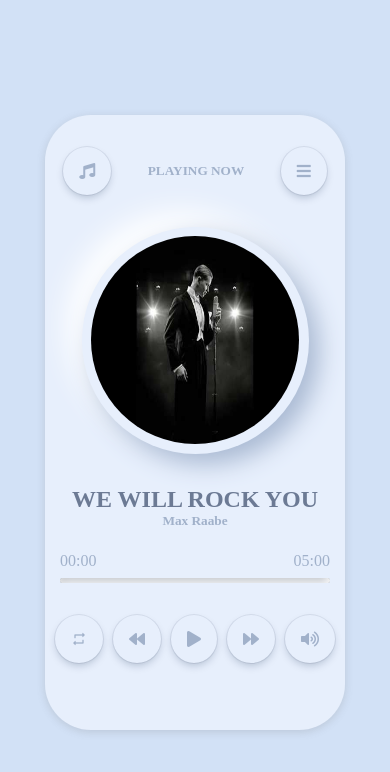
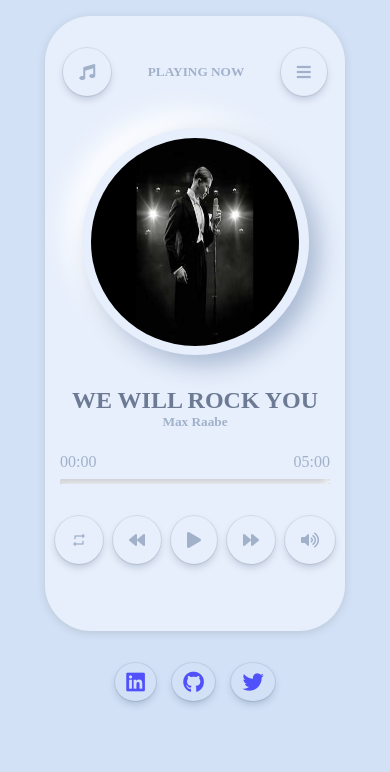
Before and after one commit to singhsduos/Music-Player, a plain HTML site: page index.html in a window 390 px wide. Drawn offline with Linux system fonts and the light colour scheme; a web font is replaced by a local one.

Commit message:
footer-added

```diff
--- a/index.html
+++ b/index.html
@@ -84,6 +84,18 @@
         </main>
 
     </div>
+        <!-- Footer -->
+        <footer>
+            <a href="https://www.linkedin.com/in/neeleshsng/" target="_blank" rel="noopener noreferrer">
+                <i class="fab fa-linkedin fa-lg"></i>
+            </a>
+            <a href="https://github.com/singhsduos/Music-Player" target="_blank" rel="noopener noreferrer">
+                <i class="fab fa-github fa-lg"></i>
+            </a>
+            <a href="https://twitter.com/singhs_duos" target="_blank" rel="noopener noreferrer">
+                <i class="fab fa-twitter fa-lg"></i>
+            </a>
+        </footer>
 
     <script src="songsList.js"></script>
     <script src="app.js"></script>
--- a/style.css
+++ b/style.css
@@ -34,7 +34,7 @@ body {
   display: flex;
   justify-content: center;
   align-items: center;
-  flex-direction: column;
+  flex-direction: row;
   color: var(--light-fontColor);
   font-family: "Zen Old Mincho", serif;
 }
@@ -299,6 +299,52 @@ i {
   display: none;
 }
 
+/* FOOTER */
+footer a {
+  text-decoration: none;
+  margin: 0.5rem;
+}
+
+footer i {
+  color: rgb(81, 81, 252);
+  padding: 0.7rem;
+}
+
+footer i:hover {
+  color: black;
+}
+
+footer {
+  margin-top: 1rem;
+  display: flex;
+  flex-direction: column;
+  justify-content: space-around;
+  align-items: center;
+}
+
+/*
+ ______________________________________________
+|                                              |
+|            MEDIA QUERIES CSS                 |
+|______________________________________________|
+
+*/
+@media screen and (max-width: 450px) {
+  body {
+    flex-direction: column;
+    height: auto;
+  }
+
+  .container {
+    margin: 1rem;
+  }
+
+  footer {
+    margin-top: 0.5rem;
+    flex-direction: row;
+  }
+}
+
 /*
  ______________________________________________
 |                                              |
```
